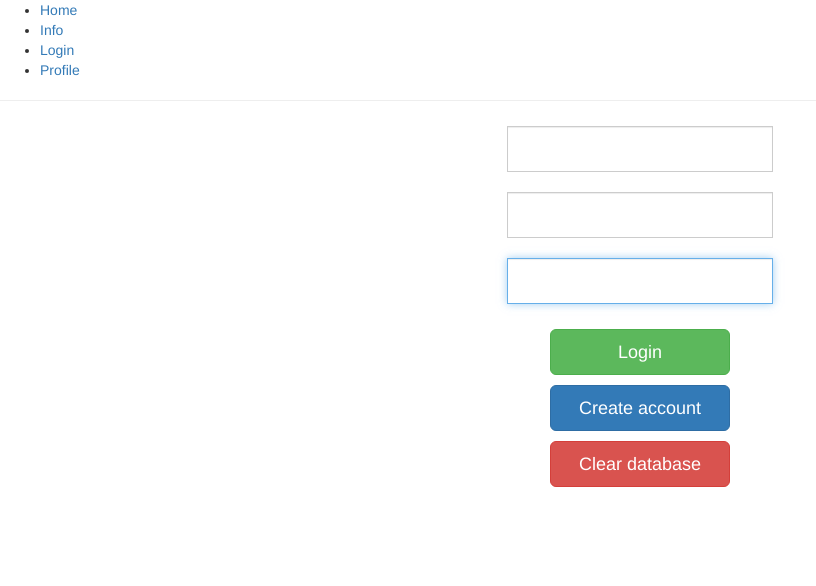
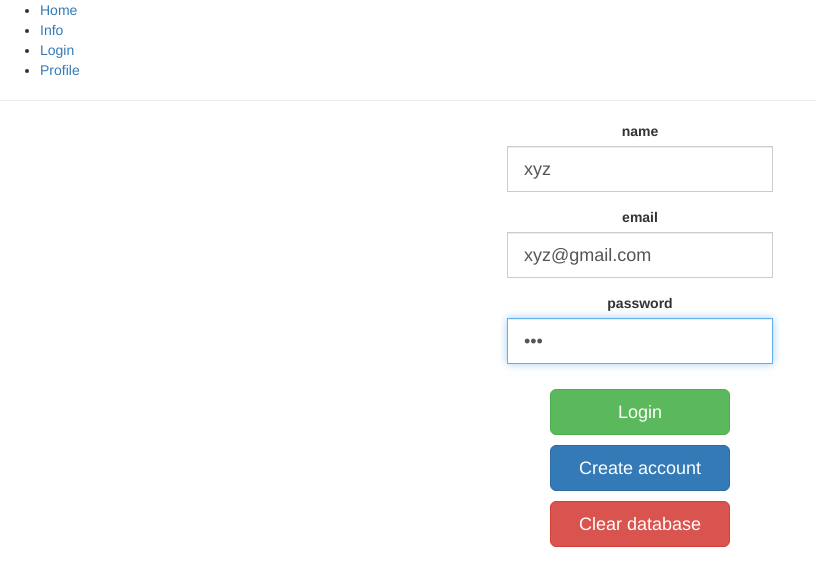
Before and after one commit to MrDamus/stock-trading-app, a React (Create React App) app: page /login in a window 1280 px wide. Shown: the top 586 px of the page, without its empty margins (0-816 px from the left). Built offline with nearby package versions, Linux system fonts and the light colour scheme.

Commit message:
fixed login form input components

```diff
--- a/src/Login.js
+++ b/src/Login.js
@@ -1,52 +1,17 @@
 import React from 'react';
 import './App.css';
-import { FormGroup, FormControl, ControlLabel, InputGroup } from 'react-bootstrap';
 import { connect } from 'react-redux';
 import PropTypes from 'prop-types';
 import { inputName, inputEmail, inputPassword } from './actions/loginForm'
 import Buttons from './Login/buttons'
-import LoginForm from './Login/loginForm'
+import FormInput from './Login/loginForm'
 
 const Login = ({inputName, inputEmail, inputPassword, name, email, password}) => (
       <div className="Login" style={{ width: '100%' }}>
         <form onSubmit={event => event.preventDefault()} style={{display: 'flex', flexDirection: 'column'}}>
-          {/* Create form input field component  zrobic jeden ogolny component i tylko props sie zmienia w zaleznosci co uzywa*/}
-          <LoginForm controlId='Name' controlLabel={inputName} type='name'/>
-          <LoginForm controlLabel={inputEmail}/>
-          <LoginForm controlLabel={inputPassword}/>
-          {/* <FormGroup controlId="name" bsSize="large" style={{ display: 'flex', flexDirection: 'column', alignSelf: 'center' }}>
-            <ControlLabel style={{textAlign: 'center'}}>Name </ControlLabel>
-            <InputGroup>
-              <FormControl
-                autoFocus
-                type="name"
-                value={name}
-                onChange={(event) => inputName(event.target.value)}
-              />
-            </InputGroup>
-          </FormGroup>
-          <FormGroup controlId="email" bsSize="large" style={{ display: 'flex', flexDirection: 'column', alignSelf: 'center' }}>
-            <ControlLabel style={{textAlign: 'center'}}>Email </ControlLabel>
-            <InputGroup>
-              <FormControl
-                autoFocus
-                type="email"
-                value={email}
-                onChange={(event) => inputEmail(event.target.value)}
-              />
-            </InputGroup>
-          </FormGroup>
-          <FormGroup controlId="password" bsSize="large" style={{ display: 'flex', flexDirection: 'column', alignSelf: 'center' }}>
-            <ControlLabel style={{textAlign: 'center'}}>Password </ControlLabel>
-            <InputGroup>
-              <FormControl
-                autoFocus
-                value={password}
-                onChange={(event) => inputPassword(event.target.value)}
-                type="password"
-              />
-            </InputGroup>
-          </FormGroup> */}
+          <FormInput name="name" inputValue={name} onChange={(event) => inputName(event.target.value)} />
+          <FormInput name="email" inputValue={email} onChange={(event) => inputEmail(event.target.value)} />
+          <FormInput name="password" inputValue={password} onChange={(event) => inputPassword(event.target.value)} />
           <Buttons onClick={() => this.props.history.push('/profile')} />
         </form>
       </div>
--- a/src/Login/loginForm.js
+++ b/src/Login/loginForm.js
@@ -1,38 +1,20 @@
 import React from 'react';
-import { connect } from 'react-redux';
 import PropTypes from 'prop-types';
 import { FormGroup, FormControl, ControlLabel, InputGroup } from 'react-bootstrap';
-import { inputValue } from '../actions/index'
 
-const LoginForm = ({controlId, controlLabel, type, value, inputValue }) => (
-      <div className="Login" style={{ width: '100%' }}>
-        <form onSubmit={event => event.preventDefault()} style={{display: 'flex', flexDirection: 'column'}}>
-          <FormGroup controlId={controlId} bsSize="large" style={{ display: 'flex', flexDirection: 'column', alignSelf: 'center' }}>
-            <ControlLabel style={{textAlign: 'center'}}>{controlLabel} </ControlLabel>
+const LoginForm = ({ name, inputValue, onChange }) => (
+  <FormGroup controlId={name} bsSize="large" style={{ display: 'flex', flexDirection: 'column', alignSelf: 'center' }}>
+    <ControlLabel style={{textAlign: 'center'}}>{name} </ControlLabel>
     <InputGroup>
       <FormControl
         autoFocus
-                type={type}
-                value={value}
-                onChange={(event) => inputValue(event.target.value)}
+        type={name}
+        value={inputValue}
+        onChange={onChange}
       />
     </InputGroup>
   </FormGroup>
-        </form>
-      </div>
 );
-
-const mapStateToProps = ({loginForm}) => ({
-  name: loginForm.name,
-  email: loginForm.email,
-  password: loginForm.password,
-})
-
-const mapDispatchToProps = (dispatch) => {
-  return {
-    inputValue: (value) => dispatch(inputValue(value)),
-  }
-}
 
 LoginForm.propTypes = {
   inputName: PropTypes.func.isRequired,
@@ -40,4 +22,4 @@ LoginForm.propTypes = {
   inputPassword: PropTypes.func.isRequired,
 };
 
-export default connect(mapStateToProps, mapDispatchToProps)(LoginForm);
+export default LoginForm;
```
Lines whose indentation alone changed are shown as unchanged.
